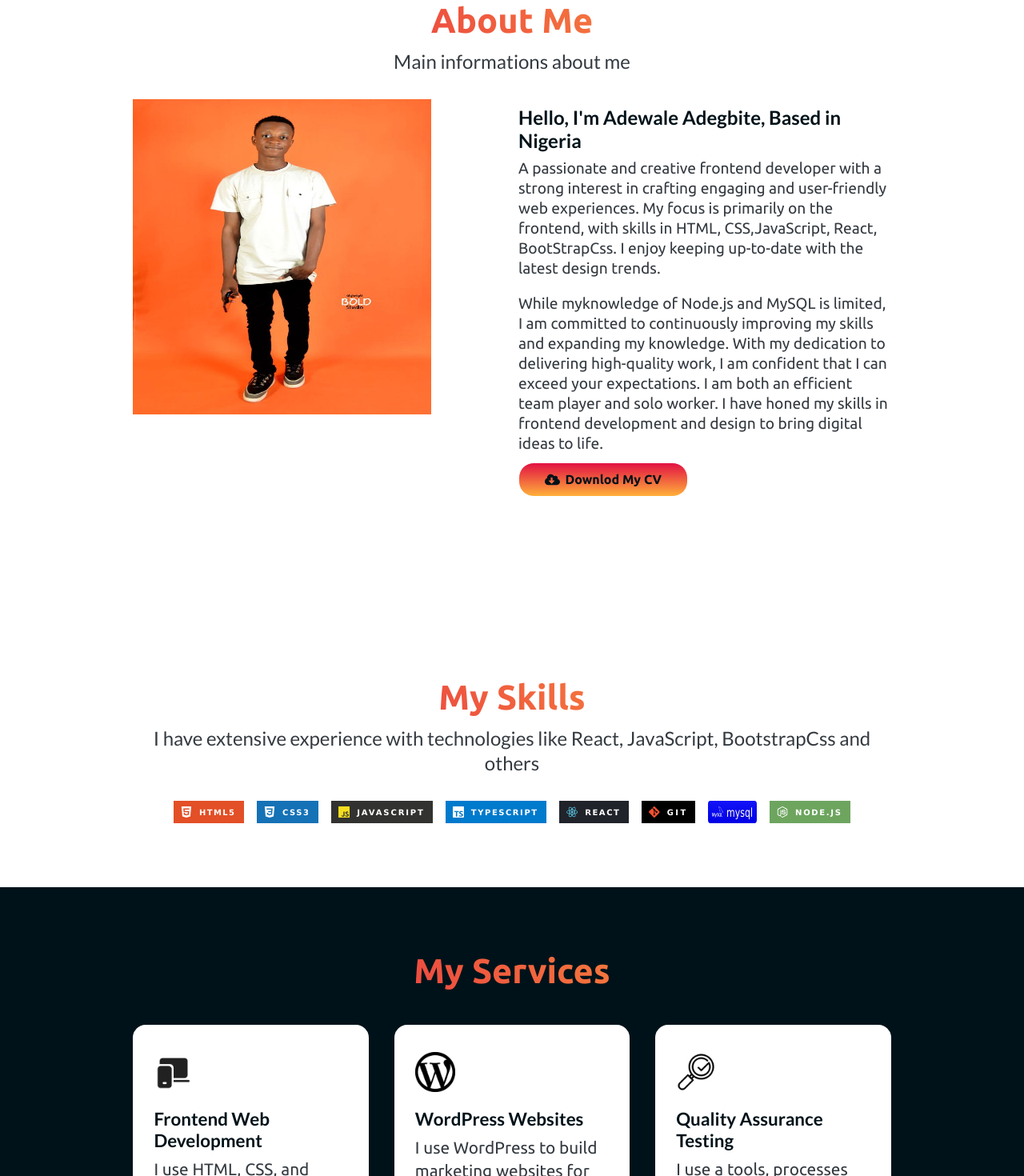
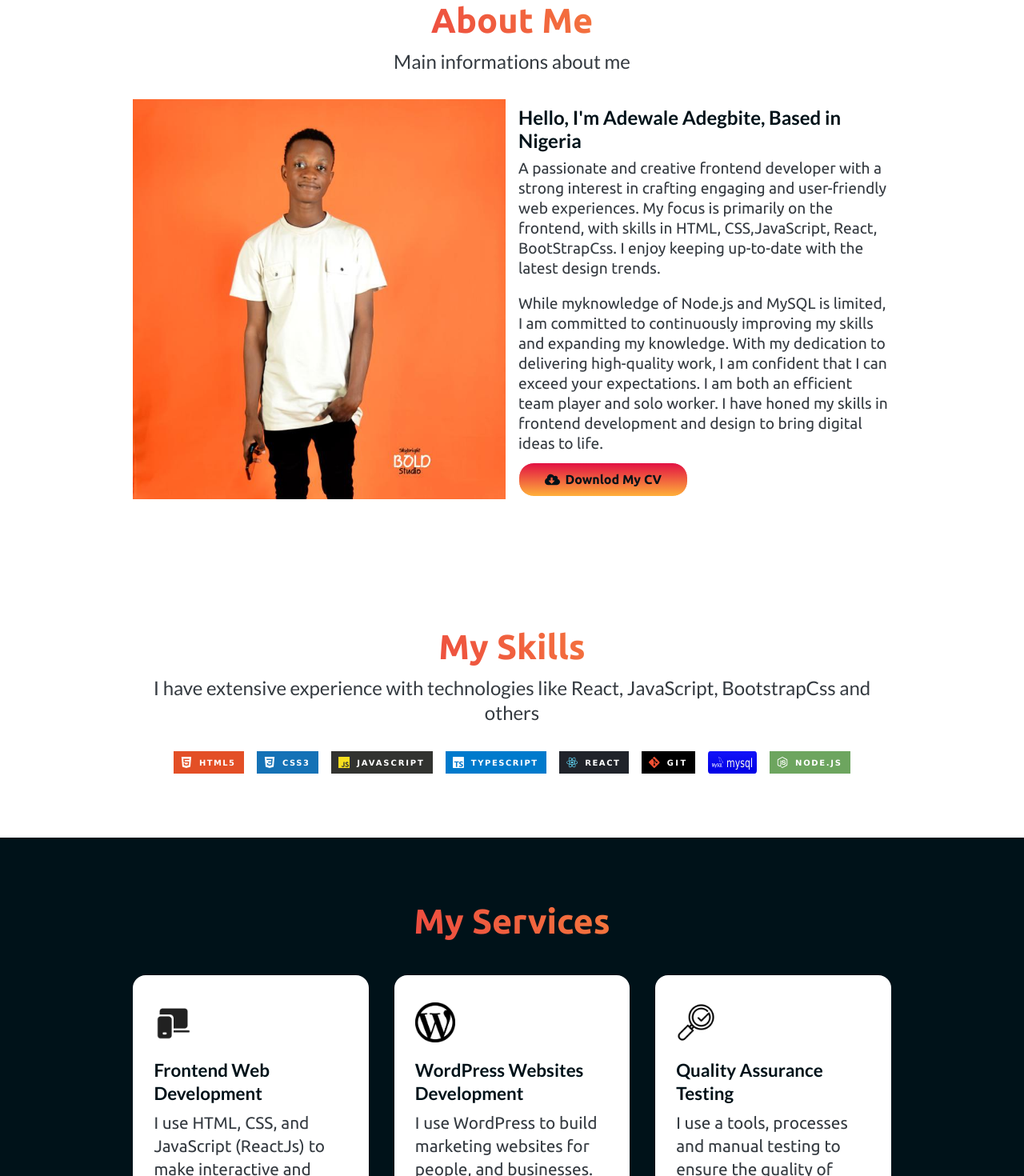
Before and after one commit to Walexz01/My-Portfolio, a React (Vite) app: page / in a window 1280 px wide. Shown: the part 740-2210 px from the top of the page at 80% size. Built offline with nearby package versions, Linux system fonts and the light colour scheme.

Commit message:
fix isses in services and about section

```diff
--- a/src/Data/Services.ts
+++ b/src/Data/Services.ts
@@ -15,7 +15,7 @@
     },
     {
         image:WordPress,
-        heading:"WordPress Websites",
+        heading:"WordPress Websites Development",
         desc:"I use WordPress to build marketing websites for people, and businesses."
     },
     {
--- a/src/components/About.tsx
+++ b/src/components/About.tsx
@@ -13,9 +13,7 @@
           desc="Main informations about me"
         />
         <div className="about__contents">
-          <div className="about__left">
-            <img src={about_image} alt="" />
-          </div>
+          <div className="about__left"></div>
           <div className="about__right">
             <div className="about__right--content">
               <h3>Hello, I'm Adewale Adegbite, Based in Nigeria</h3>
--- a/src/index.css
+++ b/src/index.css
@@ -215,6 +215,15 @@
   margin:0 0 .8rem 0;
   gap: .3rem;
 }
+.about__left {
+  background-image: url("./assets/RaLxOxg8.jpg");
+  background-repeat: no-repeat;
+  background-size: cover;
+  width: 100%;
+  height: 500px;
+  background-position: top center;
+}
+
 .detail h3{
   font-size: 1.2rem;
 }
@@ -257,6 +266,7 @@
 .service__heading{
   margin-bottom: .5rem;
   font-size: 1.4rem;
+  line-height: 1.3;
 }
 .service__desc{
   font-size: 1.3rem;
```
